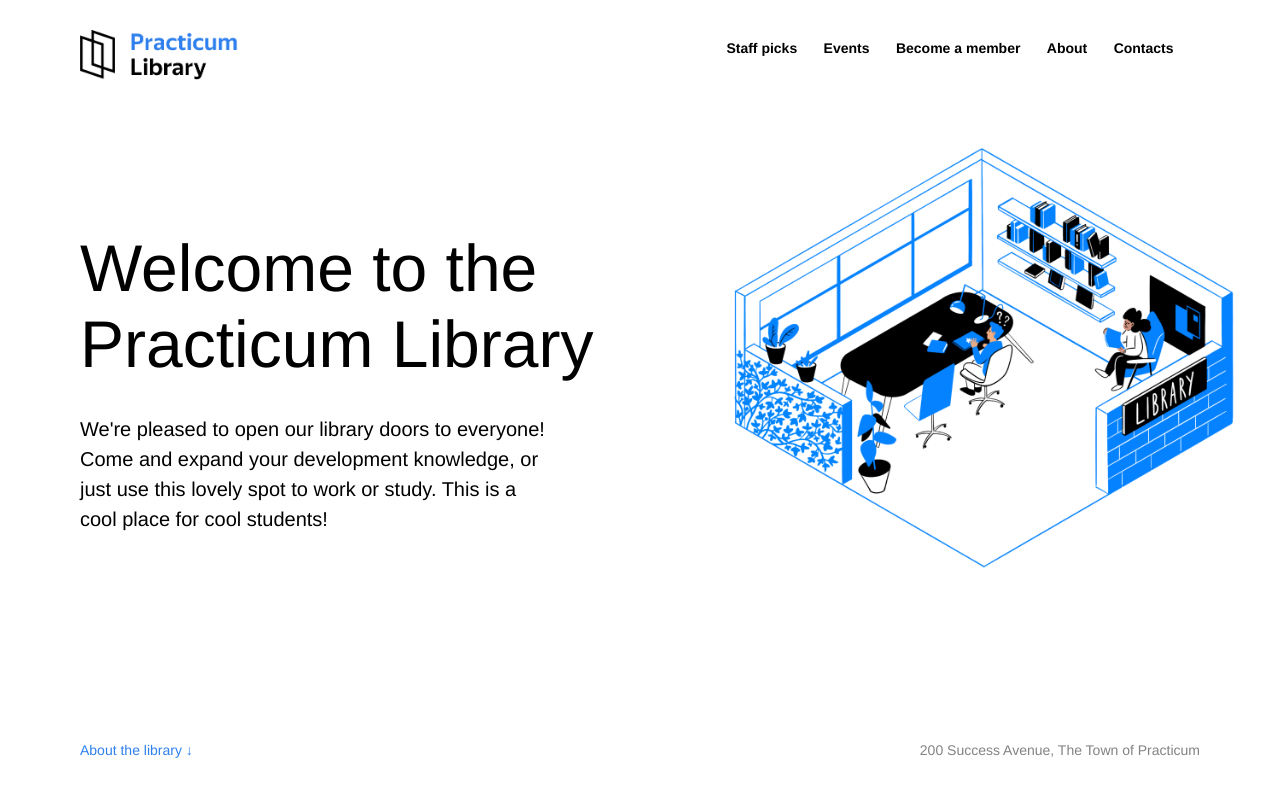
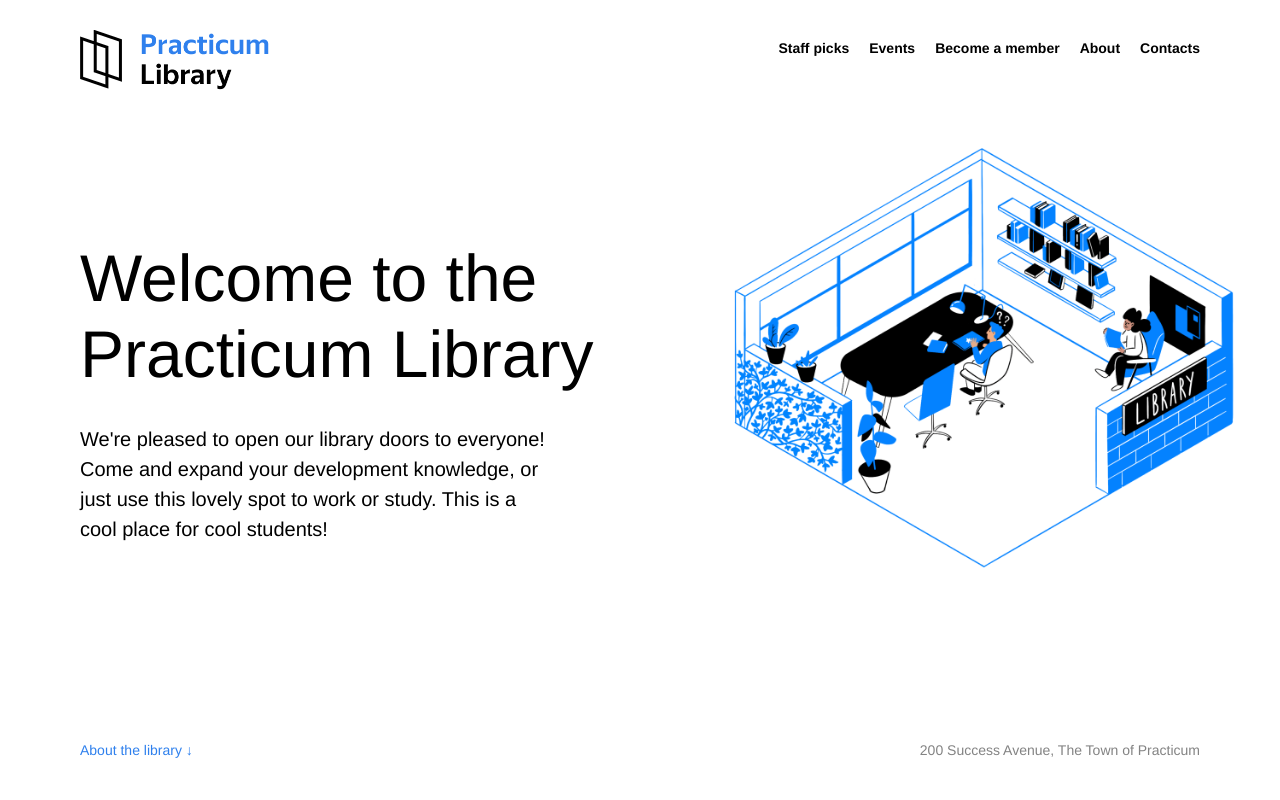
Before and after one commit to Khue-Thor/se_project_library, a plain HTML site: page index.html in a window 1280 px wide. Shown: the top 800 px of the page. Drawn offline with Linux system fonts and the light colour scheme.

Commit message:
delete Flex-basic

```diff
--- a/styles/style.css
+++ b/styles/style.css
@@ -22,21 +22,22 @@
 
 .nav {
   display: flex;
-  flex-wrap: wrap;
+  flex-direction: row;
   justify-content: space-between;
 }
 
 .logo {
-  height: 50px;
+  max-width: 196;
+  max-height: 60px;
 }
 
 .nav__links {
-  flex-basis: 500px;
   display: flex;
   list-style: none;
   padding-left: 0;
   margin-top: 8px;
   justify-content: space-evenly;
+  column-gap: 20px;
 }
 
 .nav__link {
@@ -47,7 +48,7 @@
 }
 
 .nav__link:hover {
-  color: #2f80ed;
+  color: #1f69c9;
 }
 
 .header__description__box {
```
